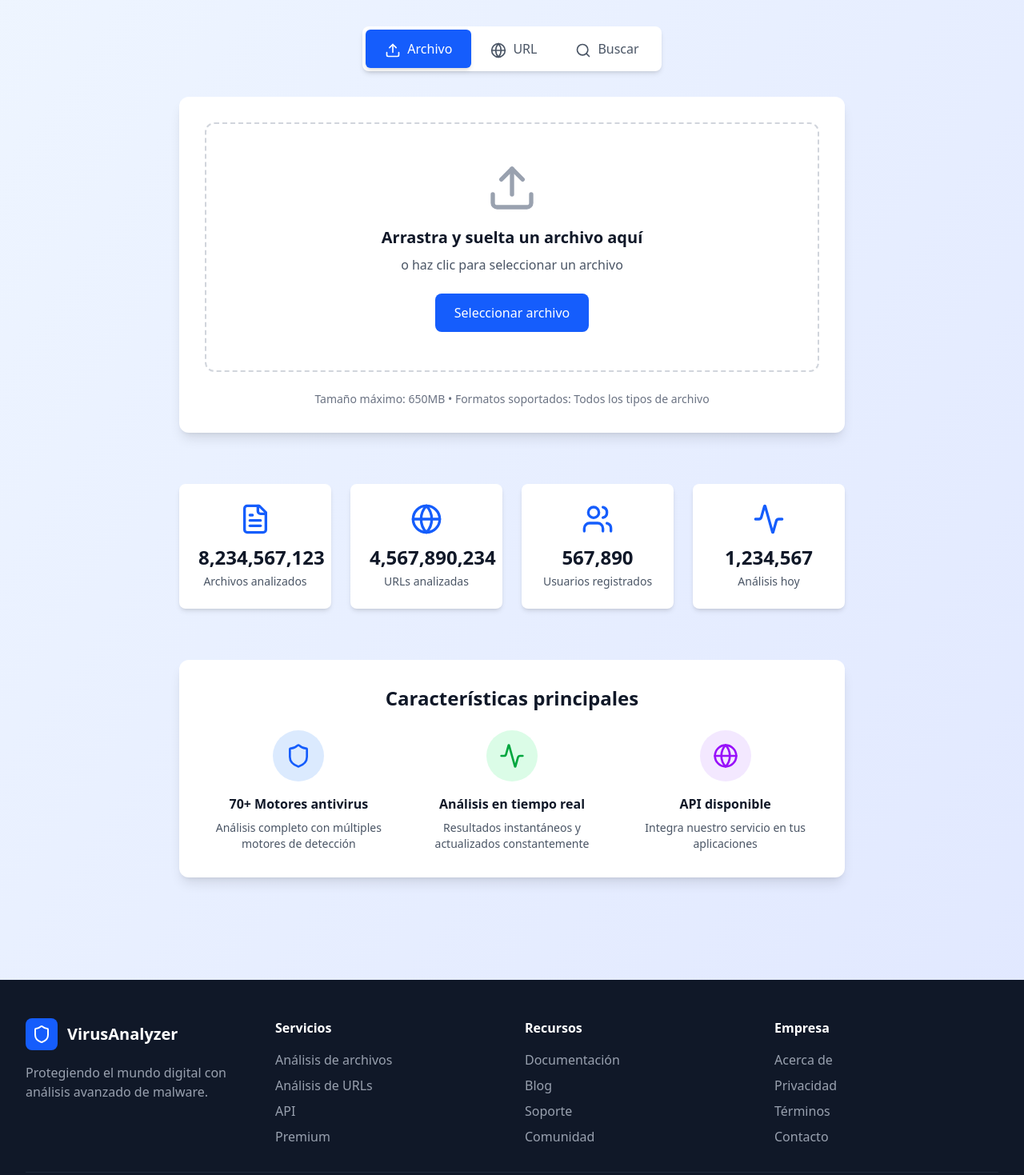
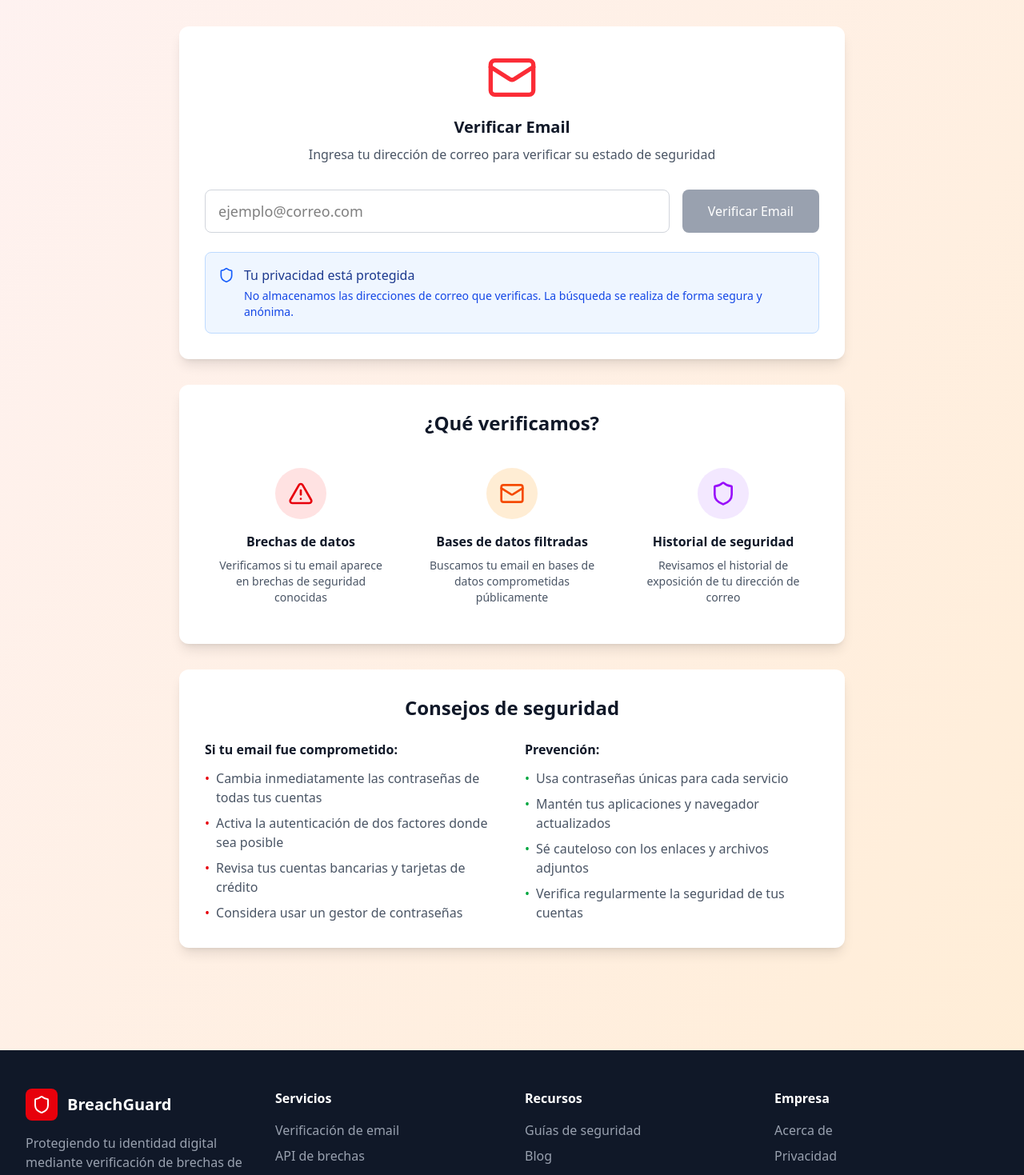
Before and after one commit to santiagoAvellaR/potential-couscous, a React (Vite) app: page / in a window 1280 px wide. Shown: the part 260-1729 px from the top of the page at 80% size. Built offline with nearby package versions, Linux system fonts and the light colour scheme.

Commit message:
adding types and recreating the main page

```diff
--- a/src/pages/main/Main.tsx
+++ b/src/pages/main/Main.tsx
@@ -1,94 +1,41 @@
-import React, { useState, useRef } from 'react';
-import { Upload, Search, FileText, Shield, Globe, Users, Activity } from 'lucide-react';
+import React, { useState } from 'react';
+import { Mail, Shield, AlertTriangle } from 'lucide-react';
 
-export default function VirusTotalClone(){
-  const [activeTab, setActiveTab] = useState<'file' | 'url' | 'search'>('file');
-  const [dragActive, setDragActive] = useState(false);
-  const [selectedFile, setSelectedFile] = useState<File | null>(null);
-  const [urlInput, setUrlInput] = useState('');
-  const [searchInput, setSearchInput] = useState('');
-  const fileInputRef = useRef<HTMLInputElement>(null);
+const EmailBreachChecker: React.FC = () => {
+  const [emailInput, setEmailInput] = useState('');
 
-  const handleDragEnter = (e: React.DragEvent) => {
-    e.preventDefault();
-    e.stopPropagation();
-    setDragActive(true);
+  const handleEmailSubmit = () => {
+    if (!emailInput.trim()) return;
+
+    // Aquí se conectaría con la API real de verificación de brechas
+    console.log('Verificando email:', emailInput);
   };
 
-  const handleDragLeave = (e: React.DragEvent) => {
-    e.preventDefault();
-    e.stopPropagation();
-    setDragActive(false);
+  const isValidEmail = (email: string) => {
+    const emailRegex = /^[^\s@]+@[^\s@]+\.[^\s@]+$/;
+    return emailRegex.test(email);
   };
 
-  const handleDragOver = (e: React.DragEvent) => {
-    e.preventDefault();
-    e.stopPropagation();
-  };
-
-  const handleDrop = (e: React.DragEvent) => {
-    e.preventDefault();
-    e.stopPropagation();
-    setDragActive(false);
-
-    const files = e.dataTransfer.files;
-    if (files && files[0]) {
-      setSelectedFile(files[0]);
-    }
-  };
-
-  const handleFileSelect = (e: React.ChangeEvent<HTMLInputElement>) => {
-    const files = e.target.files;
-    if (files && files[0]) {
-      setSelectedFile(files[0]);
-    }
-  };
-
-  const handleFileUpload = () => {
-    if (selectedFile) {
-      alert(`Archivo ${selectedFile.name} listo para análisis (demo)`);
-    }
-  };
-
-  const handleUrlSubmit = () => {
-    if (urlInput.trim()) {
-      alert(`URL ${urlInput} lista para análisis (demo)`);
-    }
-  };
-
-  const handleSearch = () => {
-    if (searchInput.trim()) {
-      alert(`Buscando: ${searchInput} (demo)`);
-    }
-  };
-
-  const stats = [
-    { icon: FileText, label: 'Archivos analizados', value: '8,234,567,123' },
-    { icon: Globe, label: 'URLs analizadas', value: '4,567,890,234' },
-    { icon: Users, label: 'Usuarios registrados', value: '567,890' },
-    { icon: Activity, label: 'Análisis hoy', value: '1,234,567' }
-  ];
-
   return (
-    <div className="min-h-screen bg-gradient-to-br from-blue-50 to-indigo-100">
+    <div className="min-h-screen bg-gradient-to-br from-red-50 to-orange-100">
       {/* Header */}
       <header className="bg-white shadow-sm border-b">
         <div className="max-w-7xl mx-auto px-4 sm:px-6 lg:px-8">
           <div className="flex justify-between items-center py-4">
             <div className="flex items-center space-x-3">
-              <div className="bg-blue-600 p-2 rounded-lg">
+              <div className="bg-red-600 p-2 rounded-lg">
                 <Shield className="h-8 w-8 text-white" />
               </div>
               <div>
-                <h1 className="text-2xl font-bold text-gray-900">VirusAnalyzer</h1>
-                <p className="text-sm text-gray-500">Análisis de malware y seguridad</p>
+                <h1 className="text-2xl font-bold text-gray-900">BreachGuard</h1>
+                <p className="text-sm text-gray-500">Verificación de brechas de datos</p>
               </div>
             </div>
             <nav className="hidden md:flex space-x-8">
-              <a href="#" className="text-gray-600 hover:text-blue-600 font-medium">Inicio</a>
-              <a href="#" className="text-gray-600 hover:text-blue-600 font-medium">Búsqueda</a>
-              <a href="#" className="text-gray-600 hover:text-blue-600 font-medium">API</a>
-              <a href="#" className="text-gray-600 hover:text-blue-600 font-medium">Documentos</a>
+              <a href="#" className="text-gray-600 hover:text-red-600 font-medium">Inicio</a>
+              <a href="#" className="text-gray-600 hover:text-red-600 font-medium">API</a>
+              <a href="#" className="text-gray-600 hover:text-red-600 font-medium">Documentos</a>
+              <a href="#" className="text-gray-600 hover:text-red-600 font-medium">Soporte</a>
             </nav>
           </div>
         </div>
@@ -98,216 +45,144 @@ export default function VirusTotalClone(){
         {/* Hero Section */}
         <div className="text-center mb-12">
           <h2 className="text-4xl font-bold text-gray-900 mb-4">
-            Analiza archivos y URLs sospechosas
+            Verifica si tu email ha sido comprometido
           </h2>
           <p className="text-xl text-gray-600 max-w-2xl mx-auto">
-            Detecta malware, virus y amenazas con más de 70 motores antivirus y
-            herramientas de análisis de URLs
+            Descubre si tu dirección de correo electrónico ha aparecido en brechas de seguridad o bases de datos filtradas
           </p>
         </div>
 
-        {/* Tab Navigation */}
-        <div className="flex justify-center mb-8">
-          <div className="bg-white rounded-lg p-1 shadow-md">
+        {/* Main Analysis Section */}
+        <div className="bg-white rounded-xl shadow-lg p-8 mb-8">
+          <div className="text-center mb-8">
+            <Mail className="w-16 h-16 text-red-500 mx-auto mb-4" />
+            <h3 className="text-xl font-semibold text-gray-900 mb-2">
+              Verificar Email
+            </h3>
+            <p className="text-gray-600">
+              Ingresa tu dirección de correo para verificar su estado de seguridad
+            </p>
+          </div>
+
+          <div className="flex flex-col sm:flex-row space-y-4 sm:space-y-0 sm:space-x-4">
+            <input
+              type="email"
+              value={emailInput}
+              onChange={(e) => setEmailInput(e.target.value)}
+              placeholder="ejemplo@correo.com"
+              className="flex-1 px-4 py-3 border border-gray-300 rounded-lg focus:ring-2 focus:ring-red-500 focus:border-transparent text-lg"
+            />
             <button
-              onClick={() => setActiveTab('file')}
-              className={`px-6 py-3 rounded-md font-medium transition-all ${
-                activeTab === 'file'
-                  ? 'bg-blue-600 text-white shadow-md'
-                  : 'text-gray-600 hover:text-blue-600'
-              }`}
+              onClick={handleEmailSubmit}
+              disabled={!emailInput.trim() || !isValidEmail(emailInput)}
+              className="bg-red-600 text-white px-8 py-3 rounded-lg font-medium hover:bg-red-700 transition-colors disabled:bg-gray-400 disabled:cursor-not-allowed"
             >
-              <Upload className="w-5 h-5 inline-block mr-2" />
-              Archivo
+              Verificar Email
             </button>
-            <button
-              onClick={() => setActiveTab('url')}
-              className={`px-6 py-3 rounded-md font-medium transition-all ${
-                activeTab === 'url'
-                  ? 'bg-blue-600 text-white shadow-md'
-                  : 'text-gray-600 hover:text-blue-600'
-              }`}
-            >
-              <Globe className="w-5 h-5 inline-block mr-2" />
-              URL
-            </button>
-            <button
-              onClick={() => setActiveTab('search')}
-              className={`px-6 py-3 rounded-md font-medium transition-all ${
-                activeTab === 'search'
-                  ? 'bg-blue-600 text-white shadow-md'
-                  : 'text-gray-600 hover:text-blue-600'
-              }`}
-            >
-              <Search className="w-5 h-5 inline-block mr-2" />
-              Buscar
-            </button>
+          </div>
+
+          {emailInput && !isValidEmail(emailInput) && (
+            <p className="mt-2 text-sm text-red-600">
+              Por favor, ingresa una dirección de correo válida
+            </p>
+          )}
+
+          <div className="mt-6 p-4 bg-blue-50 border border-blue-200 rounded-lg">
+            <div className="flex items-start">
+              <Shield className="w-5 h-5 text-blue-600 mt-0.5 mr-3 flex-shrink-0" />
+              <div>
+                <h4 className="font-medium text-blue-900 mb-1">Tu privacidad está protegida</h4>
+                <p className="text-sm text-blue-700">
+                  No almacenamos las direcciones de correo que verificas. La búsqueda se realiza de forma segura y anónima.
+                </p>
+              </div>
+            </div>
           </div>
         </div>
 
-        {/* Content Area */}
-        <div className="bg-white rounded-xl shadow-lg p-8">
-          {/* File Upload Tab */}
-          {activeTab === 'file' && (
-            <div>
-              <div
-                className={`border-2 border-dashed rounded-xl p-12 text-center transition-all ${
-                  dragActive
-                    ? 'border-blue-500 bg-blue-50'
-                    : 'border-gray-300 hover:border-blue-400'
-                }`}
-                onDragEnter={handleDragEnter}
-                onDragLeave={handleDragLeave}
-                onDragOver={handleDragOver}
-                onDrop={handleDrop}
-              >
-                <Upload className="w-16 h-16 text-gray-400 mx-auto mb-4" />
-                <h3 className="text-xl font-semibold text-gray-900 mb-2">
-                  Arrastra y suelta un archivo aquí
-                </h3>
-                <p className="text-gray-600 mb-6">
-                  o haz clic para seleccionar un archivo
-                </p>
-                <input
-                  ref={fileInputRef}
-                  type="file"
-                  onChange={handleFileSelect}
-                  className="hidden"
-                />
-                <button
-                  onClick={() => fileInputRef.current?.click()}
-                  className="bg-blue-600 text-white px-6 py-3 rounded-lg font-medium hover:bg-blue-700 transition-colors"
-                >
-                  Seleccionar archivo
-                </button>
-                {selectedFile && (
-                  <div className="mt-6 p-4 bg-gray-50 rounded-lg">
-                    <p className="text-sm text-gray-600">Archivo seleccionado:</p>
-                    <p className="font-medium text-gray-900">{selectedFile.name}</p>
-                    <p className="text-sm text-gray-500">
-                      {(selectedFile.size / 1024 / 1024).toFixed(2)} MB
-                    </p>
-                    <button
-                      onClick={handleFileUpload}
-                      className="mt-3 bg-green-600 text-white px-4 py-2 rounded-md font-medium hover:bg-green-700 transition-colors"
-                    >
-                      Analizar archivo
-                    </button>
-                  </div>
-                )}
+        {/* Information Section */}
+        <div className="bg-white rounded-xl shadow-lg p-8 mb-8">
+          <h3 className="text-2xl font-bold text-gray-900 mb-6 text-center">
+            ¿Qué verificamos?
+          </h3>
+          <div className="grid grid-cols-1 md:grid-cols-2 lg:grid-cols-3 gap-6">
+            <div className="text-center p-4">
+              <div className="bg-red-100 rounded-full p-4 w-16 h-16 mx-auto mb-4">
+                <AlertTriangle className="w-8 h-8 text-red-600" />
               </div>
-              <div className="mt-6 text-center text-sm text-gray-500">
-                Tamaño máximo: 650MB • Formatos soportados: Todos los tipos de archivo
+              <h4 className="font-semibold text-gray-900 mb-2">Brechas de datos</h4>
+              <p className="text-gray-600 text-sm">
+                Verificamos si tu email aparece en brechas de seguridad conocidas
+              </p>
+            </div>
+            <div className="text-center p-4">
+              <div className="bg-orange-100 rounded-full p-4 w-16 h-16 mx-auto mb-4">
+                <Mail className="w-8 h-8 text-orange-600" />
               </div>
+              <h4 className="font-semibold text-gray-900 mb-2">Bases de datos filtradas</h4>
+              <p className="text-gray-600 text-sm">
+                Buscamos tu email en bases de datos comprometidas públicamente
+              </p>
             </div>
-          )}
-
-          {/* URL Tab */}
-          {activeTab === 'url' && (
-            <div>
-              <div className="text-center mb-8">
-                <Globe className="w-16 h-16 text-blue-500 mx-auto mb-4" />
-                <h3 className="text-xl font-semibold text-gray-900 mb-2">
-                  Analizar URL
-                </h3>
-                <p className="text-gray-600">
-                  Ingresa una URL para verificar si es maliciosa
-                </p>
+            <div className="text-center p-4">
+              <div className="bg-purple-100 rounded-full p-4 w-16 h-16 mx-auto mb-4">
+                <Shield className="w-8 h-8 text-purple-600" />
               </div>
-              <div className="flex space-x-4">
-                <input
-                  type="url"
-                  value={urlInput}
-                  onChange={(e) => setUrlInput(e.target.value)}
-                  placeholder="https://ejemplo.com"
-                  className="flex-1 px-4 py-3 border border-gray-300 rounded-lg focus:ring-2 focus:ring-blue-500 focus:border-transparent"
-                />
-                <button
-                  onClick={handleUrlSubmit}
-                  className="bg-blue-600 text-white px-8 py-3 rounded-lg font-medium hover:bg-blue-700 transition-colors"
-                >
-                  Analizar
-                </button>
-              </div>
+              <h4 className="font-semibold text-gray-900 mb-2">Historial de seguridad</h4>
+              <p className="text-gray-600 text-sm">
+                Revisamos el historial de exposición de tu dirección de correo
+              </p>
             </div>
-          )}
-
-          {/* Search Tab */}
-          {activeTab === 'search' && (
-            <div>
-              <div className="text-center mb-8">
-                <Search className="w-16 h-16 text-green-500 mx-auto mb-4" />
-                <h3 className="text-xl font-semibold text-gray-900 mb-2">
-                  Buscar análisis previos
-                </h3>
-                <p className="text-gray-600">
-                  Busca por hash, nombre de archivo o URL
-                </p>
-              </div>
-              <div className="flex space-x-4">
-                <input
-                  type="text"
-                  value={searchInput}
-                  onChange={(e) => setSearchInput(e.target.value)}
-                  placeholder="MD5, SHA1, SHA256, nombre de archivo o URL"
-                  className="flex-1 px-4 py-3 border border-gray-300 rounded-lg focus:ring-2 focus:ring-green-500 focus:border-transparent"
-                />
-                <button
-                  onClick={handleSearch}
-                  className="bg-green-600 text-white px-8 py-3 rounded-lg font-medium hover:bg-green-700 transition-colors"
-                >
-                  Buscar
-                </button>
-              </div>
-            </div>
-          )}
+          </div>
         </div>
 
-        {/* Stats Section */}
-        <div className="mt-16 grid grid-cols-1 md:grid-cols-2 lg:grid-cols-4 gap-6">
-          {stats.map((stat, index) => (
-            <div key={index} className="bg-white rounded-lg shadow-md p-6 text-center">
-              <stat.icon className="w-10 h-10 text-blue-600 mx-auto mb-3" />
-              <div className="text-2xl font-bold text-gray-900 mb-1">
-                {stat.value}
-              </div>
-              <div className="text-sm text-gray-600">{stat.label}</div>
+        {/* Security Tips */}
+        <div className="bg-white rounded-xl shadow-lg p-8">
+          <h3 className="text-2xl font-bold text-gray-900 mb-6 text-center">
+            Consejos de seguridad
+          </h3>
+          <div className="grid grid-cols-1 md:grid-cols-2 gap-8">
+            <div>
+              <h4 className="font-semibold text-gray-900 mb-3">Si tu email fue comprometido:</h4>
+              <ul className="space-y-2 text-gray-600">
+                <li className="flex items-start">
+                  <span className="text-red-600 mr-2">•</span>
+                  Cambia inmediatamente las contraseñas de todas tus cuentas
+                </li>
+                <li className="flex items-start">
+                  <span className="text-red-600 mr-2">•</span>
+                  Activa la autenticación de dos factores donde sea posible
+                </li>
+                <li className="flex items-start">
+                  <span className="text-red-600 mr-2">•</span>
+                  Revisa tus cuentas bancarias y tarjetas de crédito
+                </li>
+                <li className="flex items-start">
+                  <span className="text-red-600 mr-2">•</span>
+                  Considera usar un gestor de contraseñas
+                </li>
+              </ul>
             </div>
-          ))}
-        </div>
-
-        {/* Features */}
-        <div className="mt-16 bg-white rounded-xl shadow-lg p-8">
-          <h3 className="text-2xl font-bold text-gray-900 mb-6 text-center">
-            Características principales
-          </h3>
-          <div className="grid grid-cols-1 md:grid-cols-3 gap-8">
-            <div className="text-center">
-              <div className="bg-blue-100 rounded-full p-4 w-16 h-16 mx-auto mb-4">
-                <Shield className="w-8 h-8 text-blue-600" />
-              </div>
-              <h4 className="font-semibold text-gray-900 mb-2">70+ Motores antivirus</h4>
-              <p className="text-gray-600 text-sm">
-                Análisis completo con múltiples motores de detección
-              </p>
-            </div>
-            <div className="text-center">
-              <div className="bg-green-100 rounded-full p-4 w-16 h-16 mx-auto mb-4">
-                <Activity className="w-8 h-8 text-green-600" />
-              </div>
-              <h4 className="font-semibold text-gray-900 mb-2">Análisis en tiempo real</h4>
-              <p className="text-gray-600 text-sm">
-                Resultados instantáneos y actualizados constantemente
-              </p>
-            </div>
-            <div className="text-center">
-              <div className="bg-purple-100 rounded-full p-4 w-16 h-16 mx-auto mb-4">
-                <Globe className="w-8 h-8 text-purple-600" />
-              </div>
-              <h4 className="font-semibold text-gray-900 mb-2">API disponible</h4>
-              <p className="text-gray-600 text-sm">
-                Integra nuestro servicio en tus aplicaciones
-              </p>
+            <div>
+              <h4 className="font-semibold text-gray-900 mb-3">Prevención:</h4>
+              <ul className="space-y-2 text-gray-600">
+                <li className="flex items-start">
+                  <span className="text-green-600 mr-2">•</span>
+                  Usa contraseñas únicas para cada servicio
+                </li>
+                <li className="flex items-start">
+                  <span className="text-green-600 mr-2">•</span>
+                  Mantén tus aplicaciones y navegador actualizados
+                </li>
+                <li className="flex items-start">
+                  <span className="text-green-600 mr-2">•</span>
+                  Sé cauteloso con los enlaces y archivos adjuntos
+                </li>
+                <li className="flex items-start">
+                  <span className="text-green-600 mr-2">•</span>
+                  Verifica regularmente la seguridad de tus cuentas
+                </li>
+              </ul>
             </div>
           </div>
         </div>
@@ -319,31 +194,31 @@ export default function VirusTotalClone(){
           <div className="grid grid-cols-1 md:grid-cols-4 gap-8">
             <div>
               <div className="flex items-center space-x-3 mb-4">
-                <div className="bg-blue-600 p-2 rounded-lg">
+                <div className="bg-red-600 p-2 rounded-lg">
                   <Shield className="h-6 w-6 text-white" />
                 </div>
-                <span className="text-xl font-bold">VirusAnalyzer</span>
+                <span className="text-xl font-bold">BreachGuard</span>
               </div>
               <p className="text-gray-400">
-                Protegiendo el mundo digital con análisis avanzado de malware.
+                Protegiendo tu identidad digital mediante verificación de brechas de datos.
               </p>
             </div>
             <div>
               <h4 className="font-semibold mb-4">Servicios</h4>
               <ul className="space-y-2 text-gray-400">
-                <li><a href="#" className="hover:text-white">Análisis de archivos</a></li>
-                <li><a href="#" className="hover:text-white">Análisis de URLs</a></li>
-                <li><a href="#" className="hover:text-white">API</a></li>
-                <li><a href="#" className="hover:text-white">Premium</a></li>
+                <li><a href="#" className="hover:text-white">Verificación de email</a></li>
+                <li><a href="#" className="hover:text-white">API de brechas</a></li>
+                <li><a href="#" className="hover:text-white">Monitoreo continuo</a></li>
+                <li><a href="#" className="hover:text-white">Alertas de seguridad</a></li>
               </ul>
             </div>
             <div>
               <h4 className="font-semibold mb-4">Recursos</h4>
               <ul className="space-y-2 text-gray-400">
-                <li><a href="#" className="hover:text-white">Documentación</a></li>
+                <li><a href="#" className="hover:text-white">Guías de seguridad</a></li>
                 <li><a href="#" className="hover:text-white">Blog</a></li>
-                <li><a href="#" className="hover:text-white">Soporte</a></li>
-                <li><a href="#" className="hover:text-white">Comunidad</a></li>
+                <li><a href="#" className="hover:text-white">Centro de ayuda</a></li>
+                <li><a href="#" className="hover:text-white">Base de conocimientos</a></li>
               </ul>
             </div>
             <div>
@@ -357,10 +232,12 @@ export default function VirusTotalClone(){
             </div>
           </div>
           <div className="border-t border-gray-800 mt-8 pt-8 text-center text-gray-400">
-            <p>&copy; 2024 VirusAnalyzer. Todos los derechos reservados.</p>
+            <p>&copy; 2024 BreachGuard. Todos los derechos reservados.</p>
           </div>
         </div>
       </footer>
     </div>
   );
 };
+
+export default EmailBreachChecker;
```
Also changed, not shown: src/types/api.ts (added, +29 -0 lines), src/types/mailApi.ts (deleted).
